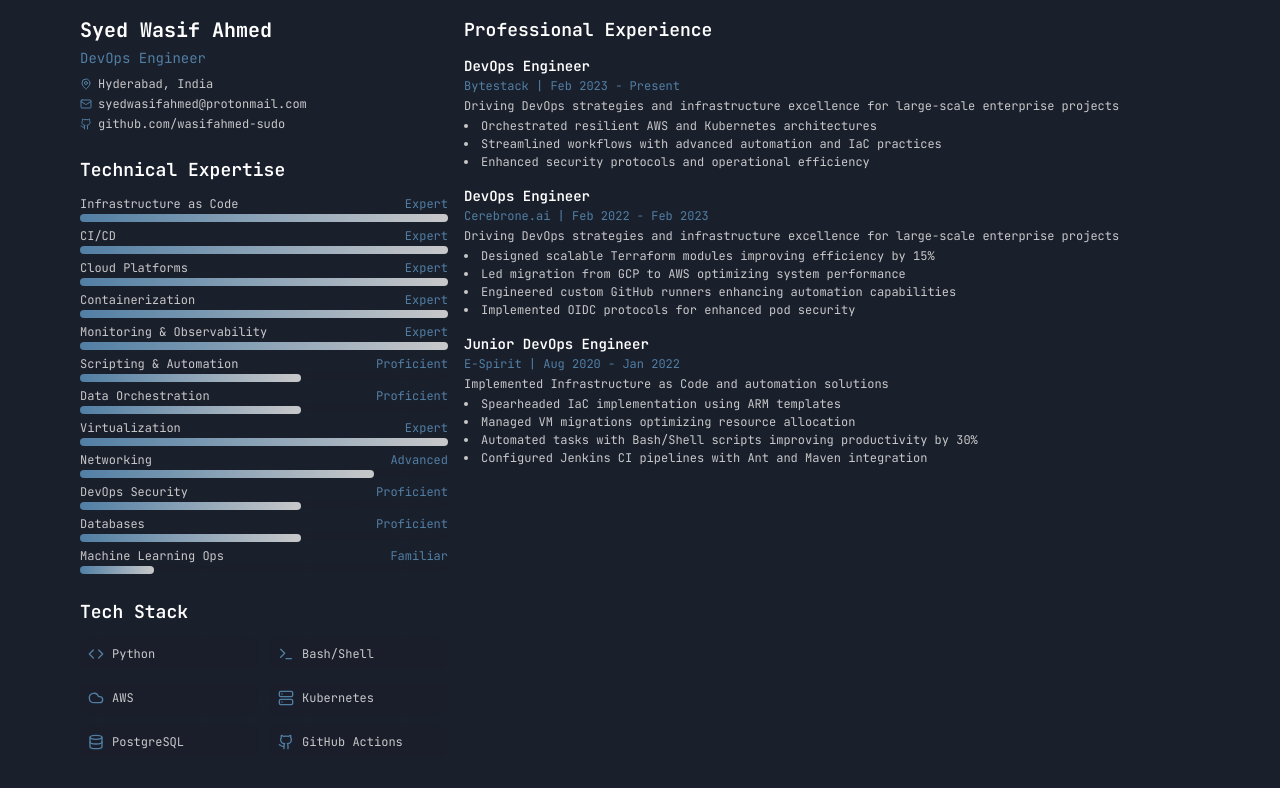
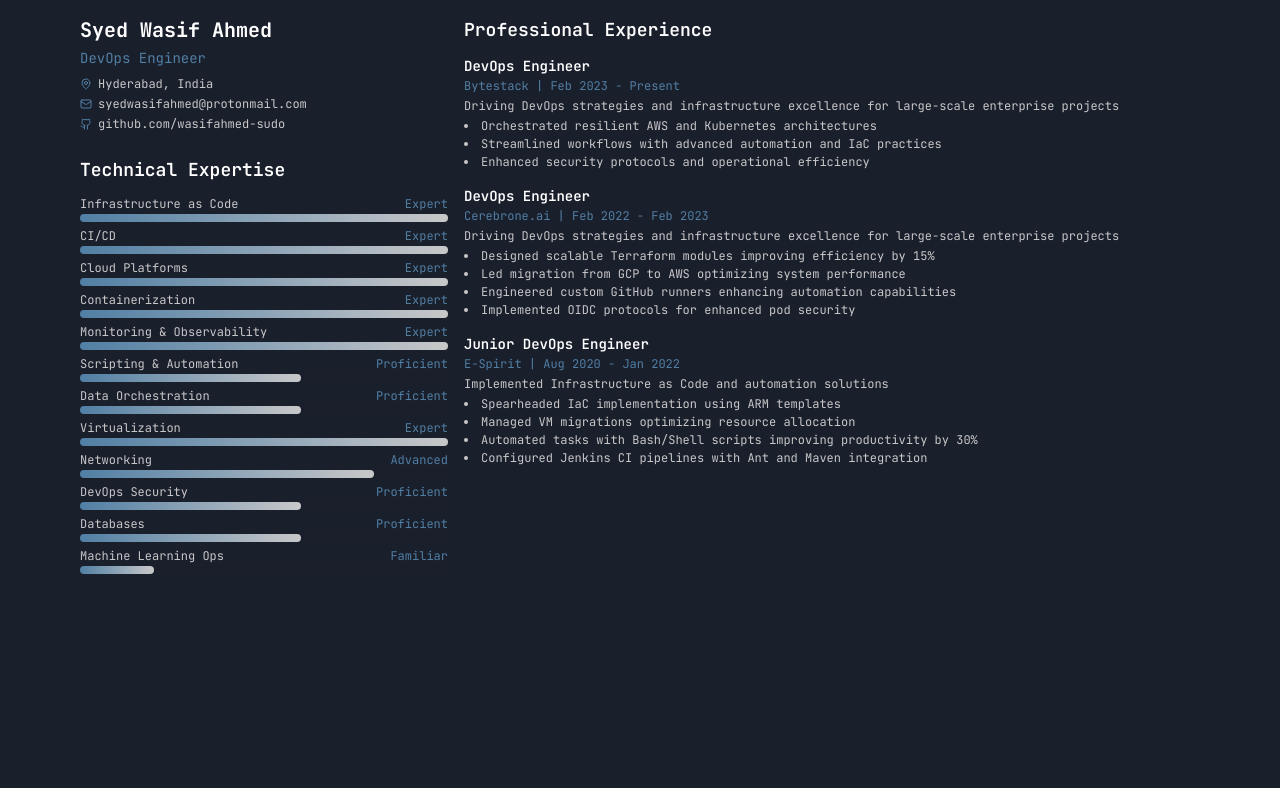
Before and after one commit to wasifahmed-sudo/playful-creations, a React (Vite) app: page / in a window 1280 px wide. Shown: the top 788 px of the page. Built offline with nearby package versions, Linux system fonts and the light colour scheme.

Commit message:
Remove unnecessary code block
[skip gpt_engineer]

```diff
--- a/src/pages/Index.tsx
+++ b/src/pages/Index.tsx
@@ -1,7 +1,6 @@
 import Header from "../components/Header";
 import SkillBar from "../components/SkillBar";
 import Experience from "../components/Experience";
-import { Code, Database, Server, Cloud, Terminal, Github } from "lucide-react";
 
 const Index = () => {
   return (
@@ -24,36 +23,6 @@ const Index = () => {
               <SkillBar name="DevOps Security" level="Proficient" />
               <SkillBar name="Databases" level="Proficient" />
               <SkillBar name="Machine Learning Ops" level="Familiar" />
-            </div>
-          </section>
-
-          <section>
-            <h2 className="text-lg font-semibold text-white mb-3">Tech Stack</h2>
-            <div className="grid grid-cols-2 gap-3">
-              <div className="flex items-center gap-2 bg-card p-2 rounded-lg">
-                <Code className="w-4 h-4 text-accent" />
-                <span className="text-xs">Python</span>
-              </div>
-              <div className="flex items-center gap-2 bg-card p-2 rounded-lg">
-                <Terminal className="w-4 h-4 text-accent" />
-                <span className="text-xs">Bash/Shell</span>
-              </div>
-              <div className="flex items-center gap-2 bg-card p-2 rounded-lg">
-                <Cloud className="w-4 h-4 text-accent" />
-                <span className="text-xs">AWS</span>
-              </div>
-              <div className="flex items-center gap-2 bg-card p-2 rounded-lg">
-                <Server className="w-4 h-4 text-accent" />
-                <span className="text-xs">Kubernetes</span>
-              </div>
-              <div className="flex items-center gap-2 bg-card p-2 rounded-lg">
-                <Database className="w-4 h-4 text-accent" />
-                <span className="text-xs">PostgreSQL</span>
-              </div>
-              <div className="flex items-center gap-2 bg-card p-2 rounded-lg">
-                <Github className="w-4 h-4 text-accent" />
-                <span className="text-xs">GitHub Actions</span>
-              </div>
             </div>
           </section>
         </div>
```
